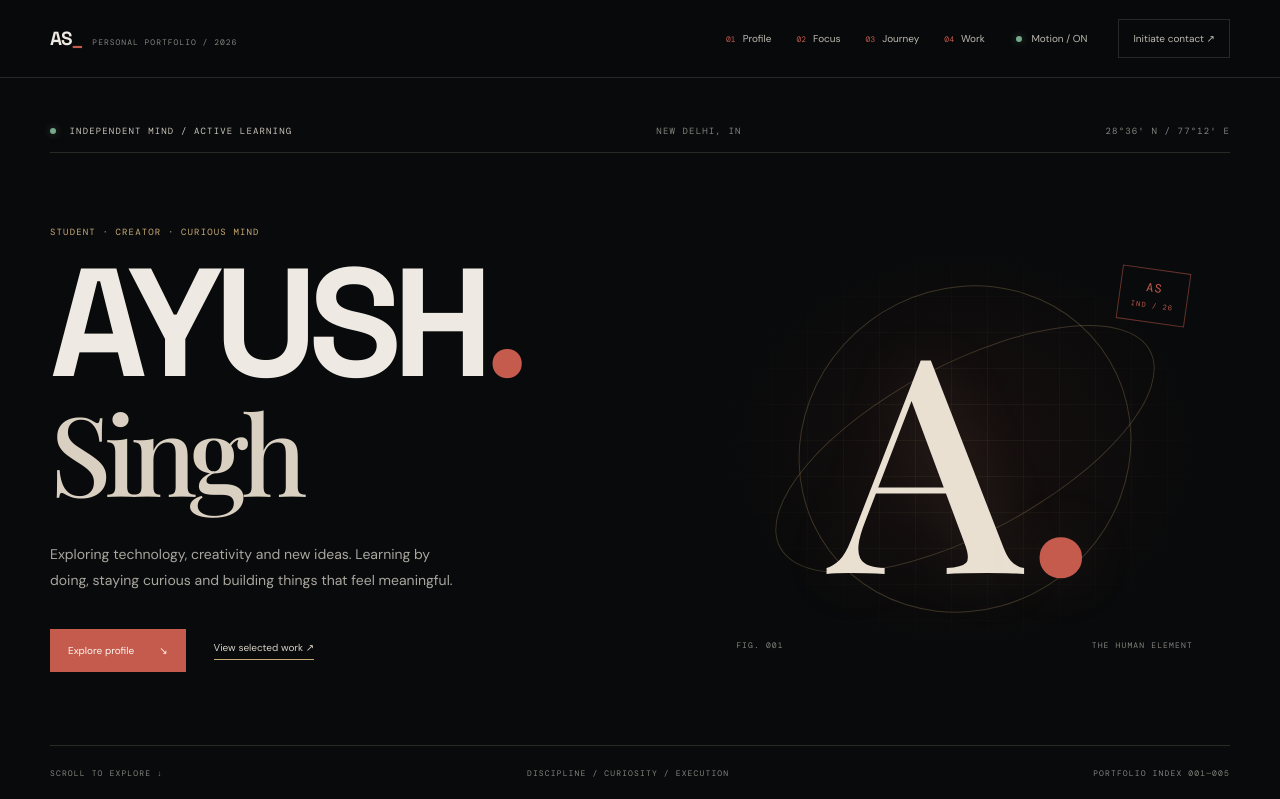
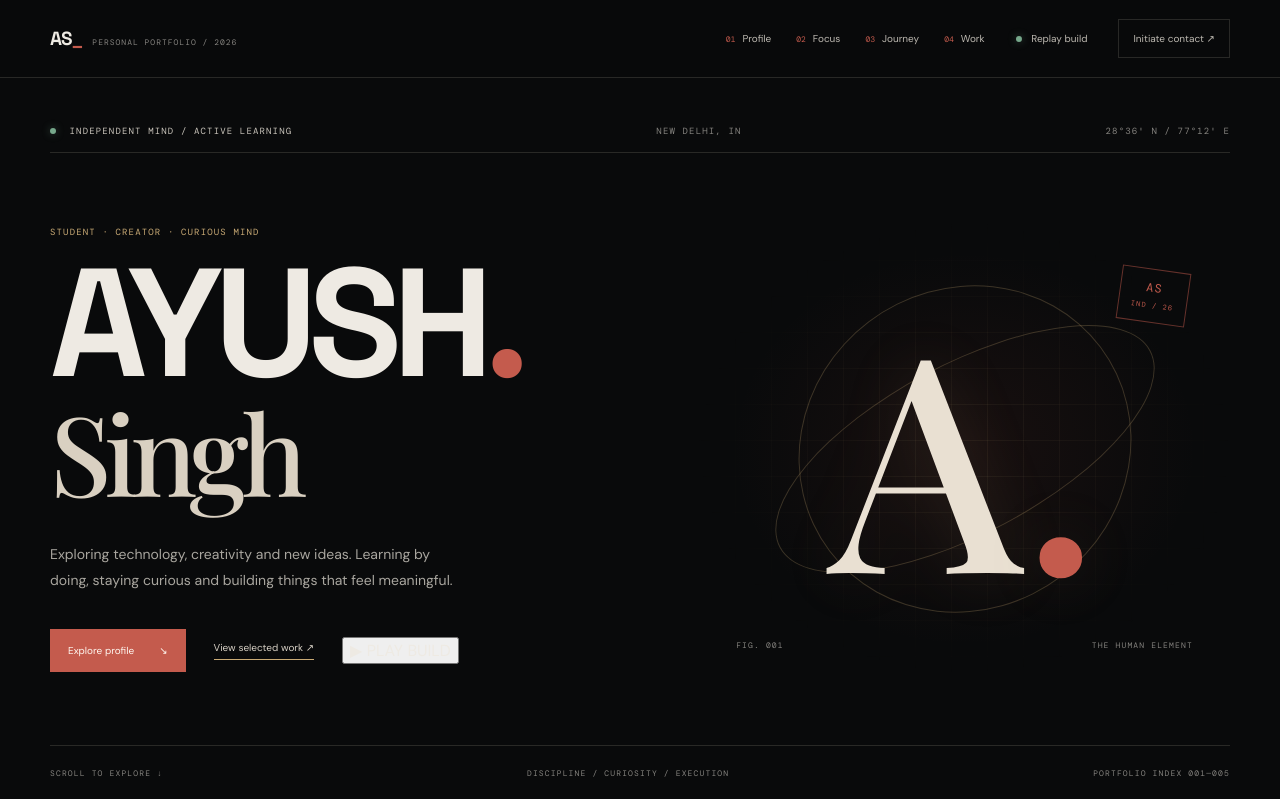
Before and after one commit to ayushsinghrajputt00-del/ayush-singh-portfolio, a React (Vite) app: page / in a window 1280 px wide. Shown: the top 799 px of the page. Built offline with nearby package versions, Linux system fonts and the light colour scheme; a web font is replaced by a local one.

Commit message:
Make live build animation accessible from the hero on mobile

```diff
--- a/src/main.jsx
+++ b/src/main.jsx
@@ -99,7 +99,7 @@ function App() {
     <header className="header">
       <a className="brand" href="#top">AS<span>_</span><small>PERSONAL PORTFOLIO / 2026</small></a>
       <button className="menu-button" onClick={()=>setMenu(!menu)} aria-label="Toggle menu">☰</button>
-      <nav className={menu?"nav open":"nav"}>{links.map(([n,t,h])=><a key={h} href={h} onClick={()=>setMenu(false)}><small>{n}</small>{t}</a>)}<button className="motion-button" onClick={()=>setSwarm(true)} disabled={swarm}><i/> {swarm?"Building…":"Motion / ON"}</button><a className="nav-cta" href="#contact">Initiate contact ↗</a></nav>
+      <nav className={menu?"nav open":"nav"}>{links.map(([n,t,h])=><a key={h} href={h} onClick={()=>setMenu(false)}><small>{n}</small>{t}</a>)}<button className="motion-button" onClick={()=>setSwarm(true)} disabled={swarm}><i/> {swarm?"Building…":"Replay build"}</button><a className="nav-cta" href="#contact">Initiate contact ↗</a></nav>
     </header>
     <main id="top">
       <section className="hero shell">
@@ -109,7 +109,7 @@ function App() {
             <p className="gold-label">STUDENT · CREATOR · CURIOUS MIND</p>
             <h1>AYUSH<span className="red-dot">.</span><br/><em>Singh</em></h1>
             <p className="hero-desc">Exploring technology, creativity and new ideas. Learning by doing, staying curious and building things that feel meaningful.</p>
-            <div className="hero-links"><a className="button" href="#about">Explore profile <span>↘</span></a><a className="under-link" href="#work">View selected work ↗</a></div>
+            <div className="hero-links"><a className="button" href="#about">Explore profile <span>↘</span></a><a className="under-link" href="#work">View selected work ↗</a><button className="hero-motion" onClick={()=>setSwarm(true)} disabled={swarm}><span>▶</span> {swarm?"ASSEMBLING…":"PLAY BUILD"}</button></div>
           </div>
           <div className="hero-art">
             <div className="art-grid"/><div className="orbit orbit-a"/><div className="orbit orbit-b"/><div className="portrait-mark">A<span>.</span></div>
```
